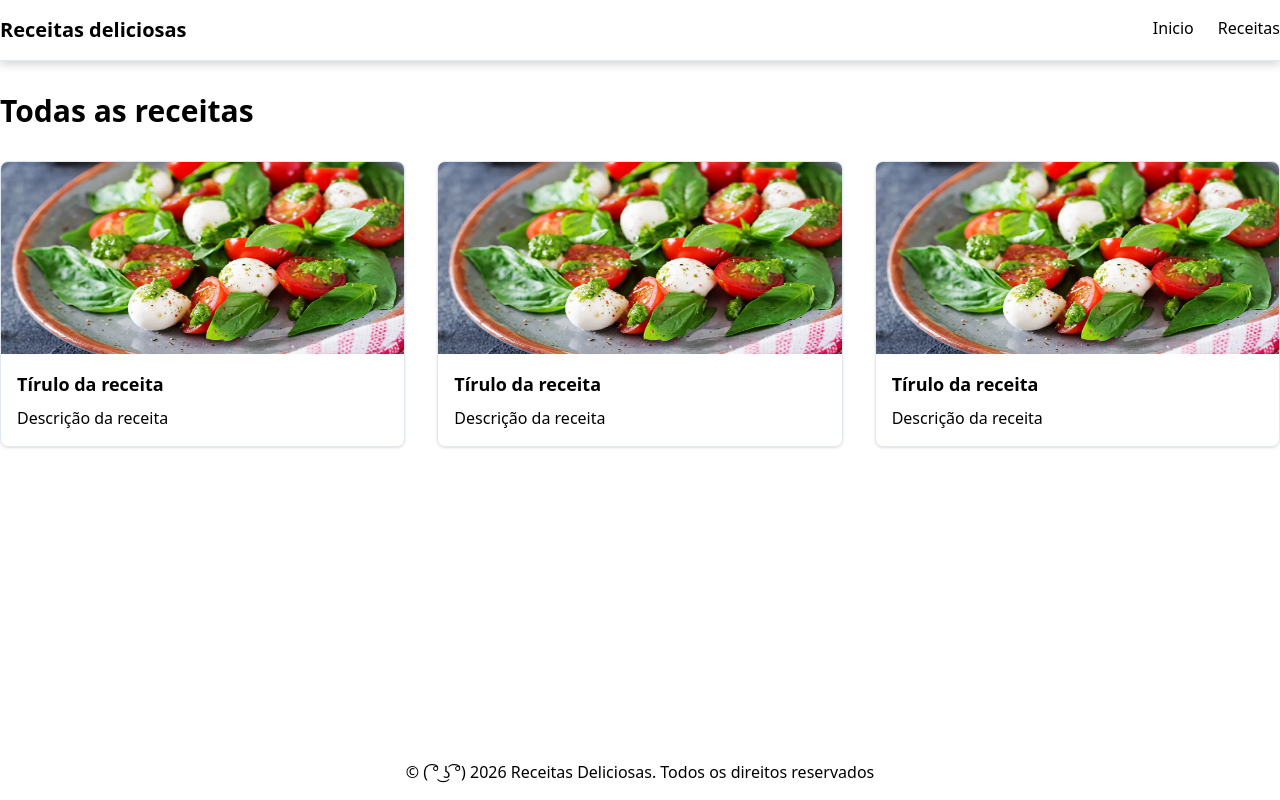
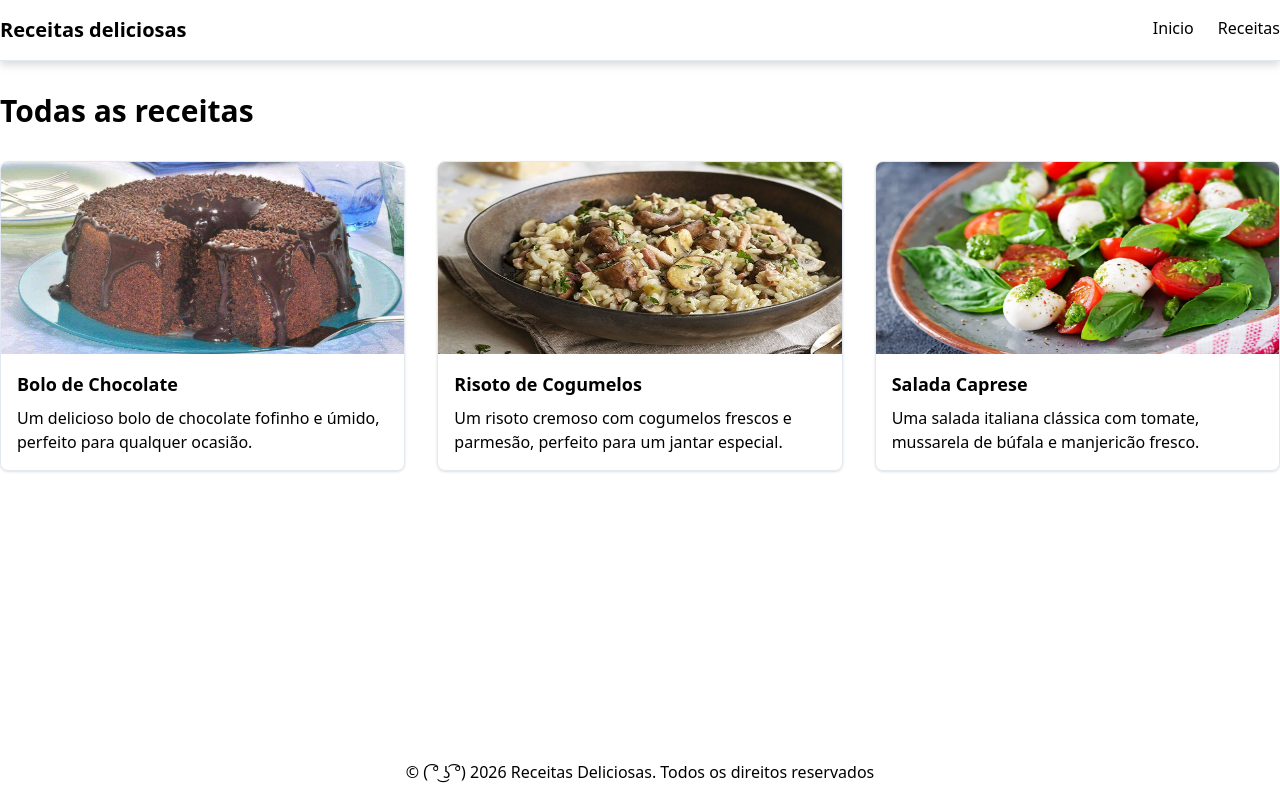
Before and after one commit to m4theusjjb/capacitacaoReceitas, a Next.js app: page /receitas in a window 1280 px wide. Built offline with nearby package versions, Linux system fonts and the light colour scheme.

Commit message:
feat: passando props para os cards de receita

```diff
--- a/src/app/receitas/page.tsx
+++ b/src/app/receitas/page.tsx
@@ -8,7 +8,7 @@ export default function ReceitasPage(){
 
                 <div className="grid grid-cols-3 gap-8 mt-8">
                     {recipes.map((recipe) => (
-                        <RecipeCard/>
+                        <RecipeCard key={recipe.id}recipe={recipe}/>
                     ))}
                 </div>
             </div>
--- a/src/components/RecipeCard/index.tsx
+++ b/src/components/RecipeCard/index.tsx
@@ -1,21 +1,26 @@
 import Link from "next/link"
 import Image from "next/image"
+import { Recipe } from "@/lib/data"
 
-export default function RecipeCard(){
+interface RecipeCardProps{
+    recipe: Recipe
+}
+
+export default function RecipeCard({recipe}: RecipeCardProps){
     return(
-        <Link href="">
+        <Link href={`/receitas/${recipe.id}`}>
             <div className="border border-slate-200 rounded-lg overflow-hidden shadow-sm hover:shadow-md transition-shadow">
                 <div className="relative h-48 w-full">
                     <Image
-                        src="/receitas/salada-caprese.png"
-                        alt="Título da receita"
+                        src={recipe.image}
+                        alt={recipe.title}
                         fill = {true}
                     />
                 </div>
 
                 <div className="flex flex-col p-4 gap-2">
-                    <h3 className="text-lg font-bold">Tírulo da receita</h3>
-                    <p>Descrição da receita</p>
+                    <h3 className="text-lg font-bold">{recipe.title}</h3>
+                    <p>{recipe.description}</p>
                 </div>
             </div>
         </Link>
```
